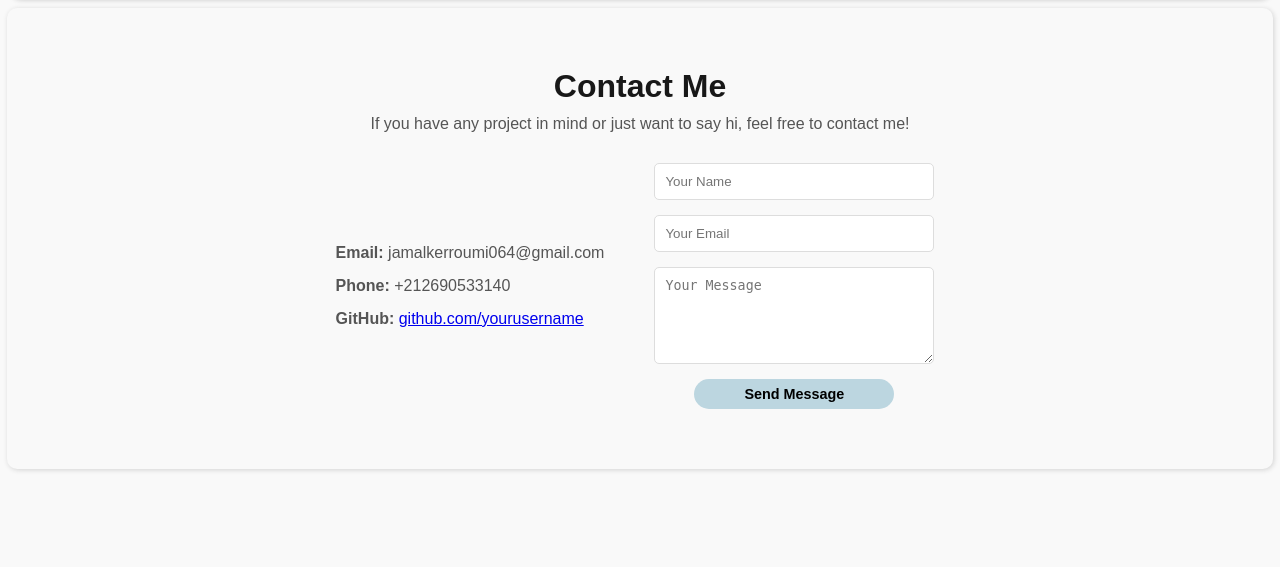
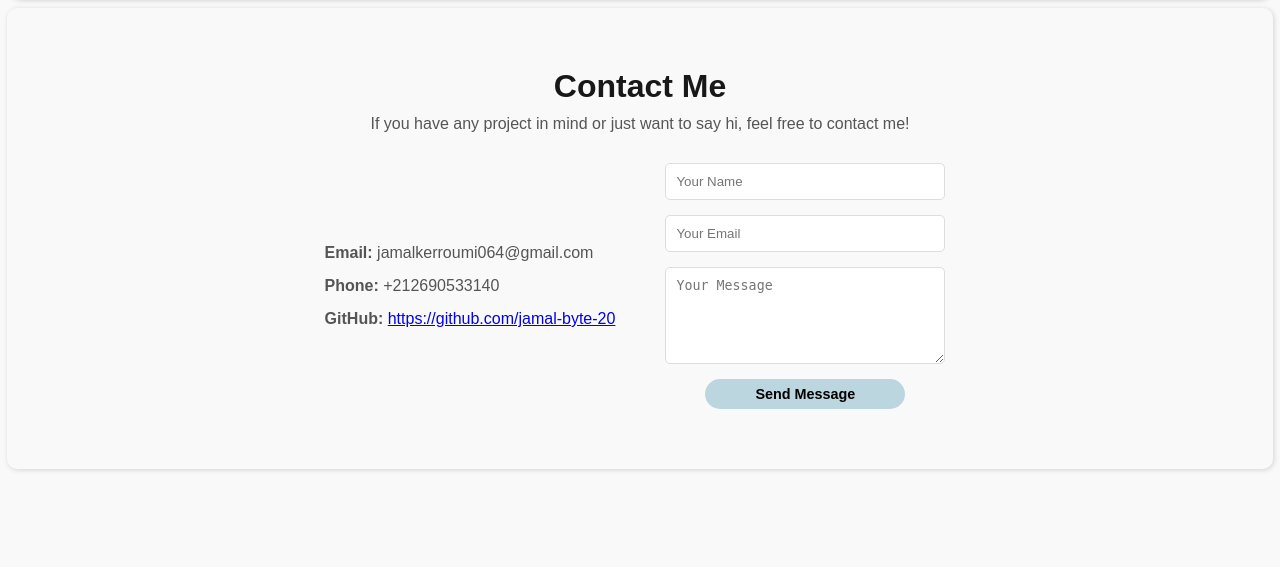
Before and after one commit to jamal-byte-20/flask-portfolio, a Flask app: page /contact in a window 1280 px wide. Shown: the part 55-622 px from the top of the page. Run offline with Flask 3, Linux system fonts and the light colour scheme.

Commit message:
Updated contact file

```diff
--- a/templates/contact.html
+++ b/templates/contact.html
@@ -16,7 +16,7 @@
     <div class="contact-info">
       <p><strong>Email:</strong> jamalkerroumi064@gmail.com</p>
       <p><strong>Phone:</strong> +212690533140</p>
-      <p><strong>GitHub:</strong> <a href="https://github.com/jamal-byte-20" target="_blank">github.com/yourusername</a></p>
+      <p><strong>GitHub:</strong> <a href="https://github.com/jamal-byte-20" target="_blank">https://github.com/jamal-byte-20</a></p>
     </div>
 
     <form class="contact-form" method="POST" action="/SendMessage">
```
